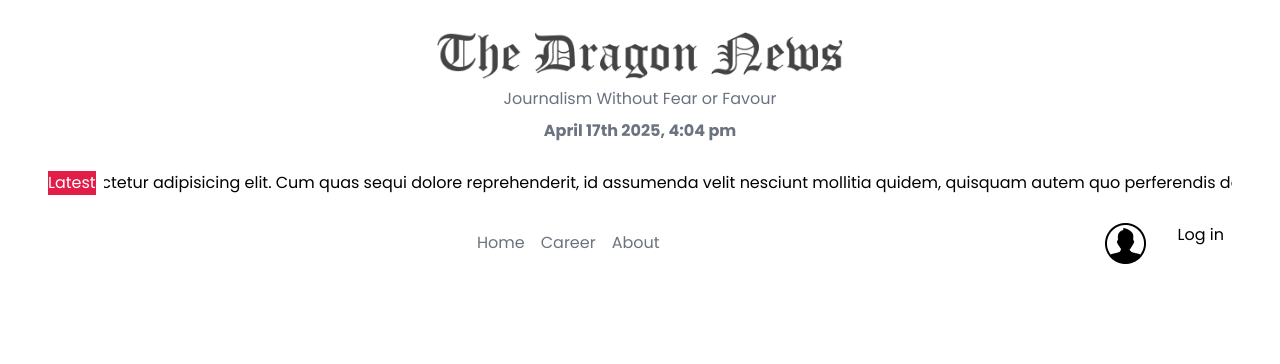
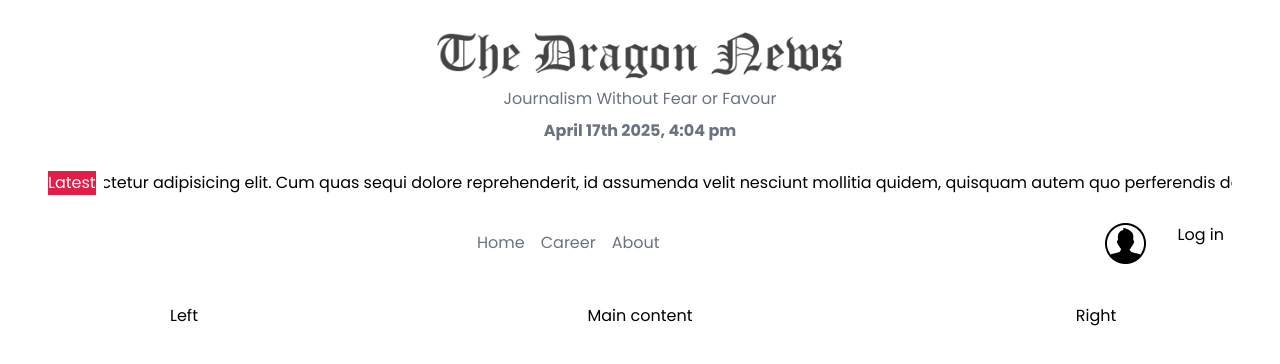
Before and after one commit to mahdi33-gk/dragon-news-later, a React (Vite) app: page / in a window 1280 px wide. Shown: the top 364 px of the page. Built offline with nearby package versions, Linux system fonts and the light colour scheme.

Commit message:
grid issue fixx

```diff
--- a/src/Components/Home.jsx
+++ b/src/Components/Home.jsx
@@ -25,7 +25,13 @@ const Home = () => {
         <nav>
             <Nav></Nav>
         </nav>
-        <main></main>
+        <main className="grid grid-cols-12 mt-10">
+            <aside className="left col-span-3">Left</aside>
+            <section className="col-span-6">
+                <h1>Main content</h1>
+            </section>
+            <aside className="col-span-3">Right</aside>
+        </main>
       </div>
     </div>
   );
```
